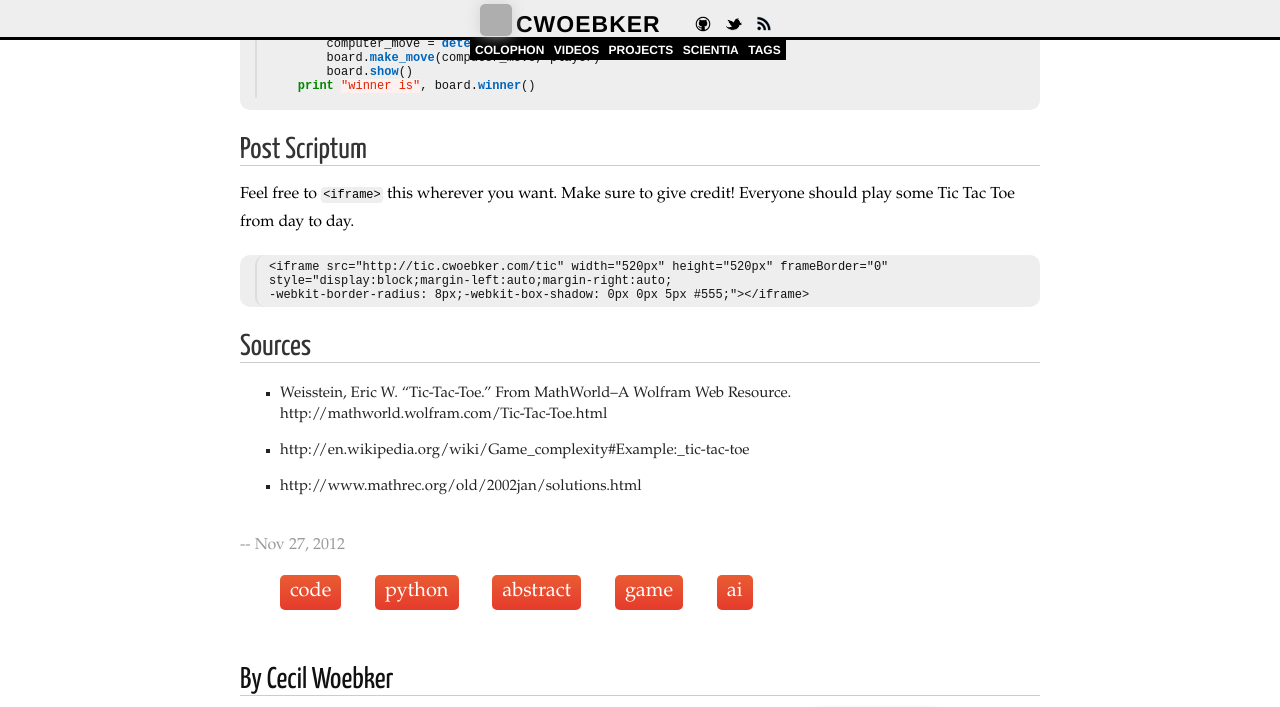
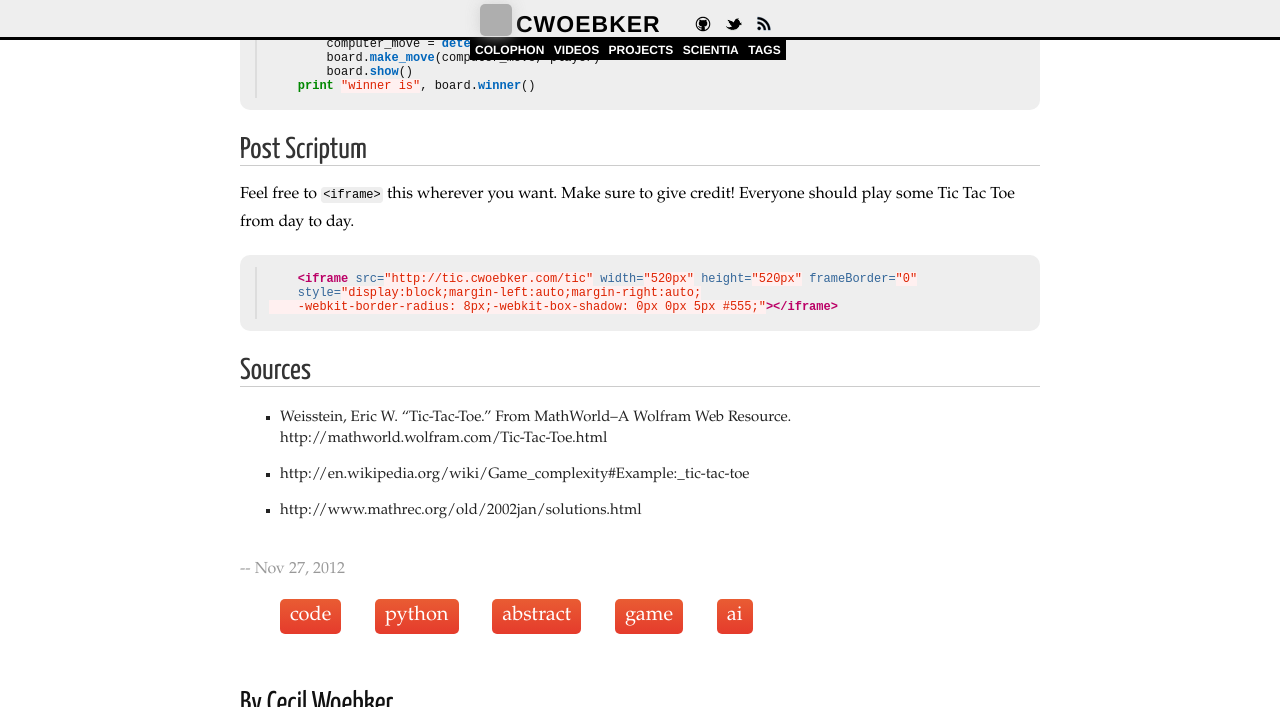
Before and after one commit to cwoebker/.com, a Jekyll site: the page built from _posts/2012-11-27-tic-tac-toe.markdown, in a window 1280 px wide and 900 px high, scrolled down 8620 px, cut to the strip 0-707 px from the top of the window. Built offline with Jekyll 4.4.1, drawn with Linux system fonts in a browser that asks for light colours; Markdown is read by kramdown in place of the engine named in the settings; comment, search, counter and statistics services are not loaded; some of the changed text lies outside the part shown; grey boxes are pictures that could not be loaded.

Commit message:
highlight for html code in tic tac toe post

```diff
--- a/_posts/2012-11-27-tic-tac-toe.markdown
+++ b/_posts/2012-11-27-tic-tac-toe.markdown
@@ -17,7 +17,7 @@ tags:
 
 ## What is Tic Tac Toe? ##
 
-Tic Tac Toe is simply an awesome game. (Although I do have to say that I really think its original name - **noughts and crosses** - is a whole lot cooler). It is simple and easy to play wherever you are. The success of this simple but yet intriguing game is quite staggering and therefore even [mathematicians](http://mathworld.wolfram.com/Tic-Tac-Toe.html) had a peek at it. Who knew that those 4 lines that people draw on a piece of paper would gather such an attention.
+Tic Tac Toe is simply an awesome game. (Although I do have to say that I really think its original name - **noughts and crosses** - is a whole lot cooler). It is simple and easy to play wherever you are. The success of this simple but yet intriguing game is quite staggering and therefore even [mathematicians](http://mathworld.wolfram.com/Tic-Tac-Toe.html) had a peek at it. Who knew that those 4 lines that people draw on a piece of paper would gather such an attention?
 
 There is some debate on where this game originated; theories are ranging from ancient Egypt to the Roman Empire. Luckily the guy decided not to patent it.
 
@@ -413,9 +413,11 @@ if __name__ == "__main__":
 Feel free to `<iframe>` this wherever you want. Make sure to give credit!
 Everyone should play some Tic Tac Toe from day to day.
 
+{% highlight html %}
     <iframe src="http://tic.cwoebker.com/tic" width="520px" height="520px" frameBorder="0"
     style="display:block;margin-left:auto;margin-right:auto;
     -webkit-border-radius: 8px;-webkit-box-shadow: 0px 0px 5px #555;"></iframe>
+{% endhighlight %}
 
 ## Sources ##
 
```
